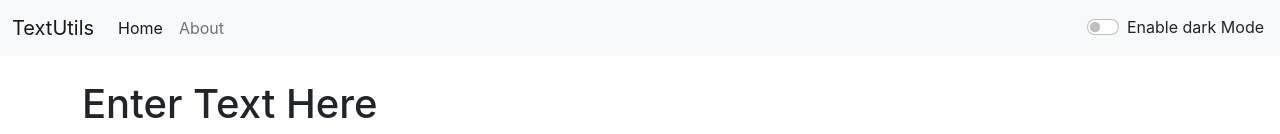
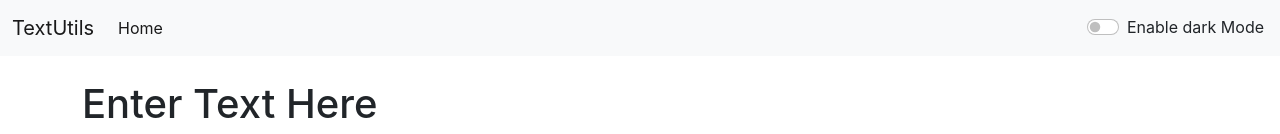
Before and after one commit to prajwalwadhai/TextUtils, a React (Create React App) app: page / in a window 1280 px wide. Shown: the top 134 px of the page. Built offline with nearby package versions, Linux system fonts and the light colour scheme.

Commit message:
deployment is about to complete

```diff
--- a/package.json
+++ b/package.json
@@ -1,4 +1,5 @@
 {
+  "homepage": "https://prajwalwadhai.github.io/TextUtils",
   "name": "textutils",
   "version": "0.1.0",
   "private": true,
@@ -13,6 +14,8 @@
     "web-vitals": "^2.1.4"
   },
   "scripts": {
+    "predeploy": "npm run build",
+    "deploy": "gh-pages -d build",
     "start": "react-scripts start",
     "build": "react-scripts build",
     "test": "react-scripts test",
--- a/src/App.js
+++ b/src/App.js
@@ -1,17 +1,17 @@
 // import { keyboard } from "@testing-library/user-event/dist/keyboard";
 import { useState } from "react";
 import "./App.css";
-import About from "./About";
+// import About from "./About";
 import Alert from "./components/Alert";
 import Navbar from "./components/Navbar";
 import TextForm from "./components/TextForm";
 import React from "react";
-import {
-  BrowserRouter,
-  Routes,
-  Route,
-  // Link,
-} from "react-router-dom";
+// import {
+//   BrowserRouter,
+//   Routes,
+//   Route,
+//   // Link,
+// } from "react-router-dom";
 
 
 function App() {
@@ -86,14 +86,14 @@ function App() {
     // </div>
 
     <>
-    {/* <Navbar title="TextUtils" aboutText="About" mode ={mode} toggleMode={toggleMode}/>
+    <Navbar title="TextUtils" aboutText="About" mode ={mode} toggleMode={toggleMode}/>
     <Alert alert = {alert} showAlert ={showAlert}/>
       <div className="container my-4">
               <TextForm heading = "Enter Text Here" mode ={mode} greyMode={greyMode} toggleMode={toggleMode} toggleGreyMode={toggleGreyMode} showAlert={showAlert}/>
-              <About />
-      </div> */}
+              {/* <About /> */}
+      </div>
 
-    <BrowserRouter>
+    {/* <BrowserRouter>
     <Navbar title="TextUtils" aboutText="About" mode ={mode} toggleMode={toggleMode}/>
     <Alert alert = {alert} showAlert ={showAlert}/>
       <div className="container my-4">
@@ -102,7 +102,7 @@ function App() {
         <Route path="about/*" element={<About />} />
       </Routes>
       </div>
-    </BrowserRouter>
+    </BrowserRouter> */}
     </>
   );
 }
--- a/src/components/Navbar.js
+++ b/src/components/Navbar.js
@@ -1,7 +1,7 @@
 // rfc : is the shortcut htmlFor below React Fuction based Component
 // impt : import PropTypes form 'prop-typs'
 
-import {Link} from 'react-router-dom'  // Hamne Link import kiya kiv ki ye react router ka part hai ab jaha jaha <a><a/> ka tag hai vaha a=Link and href=to se replace karna hai taki us page par ham ja sake
+// import {Link} from 'react-router-dom'  // Hamne Link import kiya kiv ki ye react router ka part hai ab jaha jaha <a><a/> ka tag hai vaha a=Link and href=to se replace karna hai taki us page par ham ja sake
 import PropTypes from 'prop-types'
 
 import React from 'react'
@@ -9,7 +9,10 @@ export default function Navbar(props) {
   return (
     <nav className={`navbar navbar-expand-lg navbar-${props.mode} bg-${props.mode}`}>
         <div className="container-fluid ">
-          <a className="navbar-brand" href= "/">
+          {/* <Link className="navbar-brand" to= "/">
+            {props.title}
+          </Link> */}
+          <a className="navbar-brand" href= "#">
             {props.title}
           </a>
           <button
@@ -26,14 +29,20 @@ export default function Navbar(props) {
           <div className="collapse navbar-collapse" id="navbarSupportedContent">
             <ul className="navbar-nav me-auto mb-2 mb-lg-0">
               <li className="nav-item">
-                <Link className="nav-link active" aria-current="page" to= "/">
+                {/* <Link className="nav-link active" aria-current="page" to= "/">
                   Home
-                </Link>
+                </Link> */}
+                <a className="nav-link active" aria-current="page" href= "#">
+                  Home
+                </a>
               </li>
               <li className="nav-item">
-                <Link className="nav-link" to= "/about">
+                {/* <Link className="nav-link" to= "/about">
                   {props.aboutText}
-                </Link>
+                </Link> */}
+                {/* <a className="nav-link" href= "/about">
+                  {props.aboutText}
+                </a> */}
               </li>
               {/* <li className="nav-item dropdown">
                 <a
```
